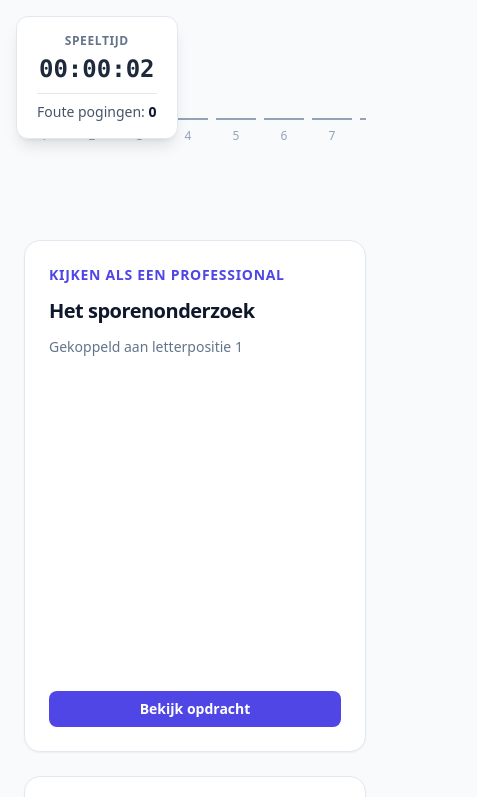
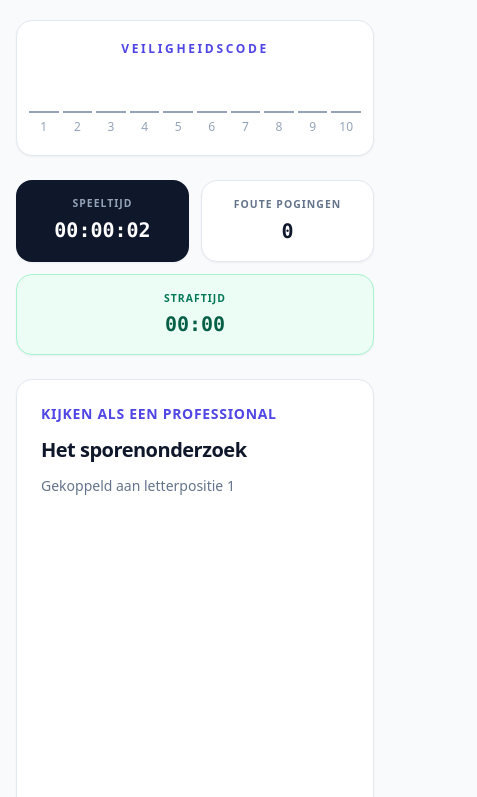
Before and after one commit to AlissaSPV/Relatiedocentdag, a plain HTML site: page index.html in a window 390 px wide. Both pictures are taken after a click on the button "Spelen". Shown: the top 797 px of the page, 477 px wide, since content can reach past the window. Drawn offline with nearby package versions, Linux system fonts and the light colour scheme.

Commit message:
Improve mobile layout and card input locking

```diff
--- a/index.html
+++ b/index.html
@@ -1,5 +1,5 @@
 <!doctype html>
-<html lang="en">
+<html lang="nl">
   <head>
     <meta charset="UTF-8" />
     <meta name="viewport" content="width=device-width, initial-scale=1.0" />
@@ -164,39 +164,16 @@
         </div>
       </div>
 
-      <aside
-        class="fixed left-4 top-4 z-50 min-w-40 rounded-xl border border-slate-200 bg-white px-5 py-4 text-center shadow-lg"
-        role="timer"
-      >
-        <p class="text-xs font-bold uppercase tracking-wider text-slate-500">Speeltijd</p>
-        <p class="mt-1 font-mono text-2xl font-bold tabular-nums text-slate-800">
-          {{ formatTimePlayed(gameState.timePlayed) }}
-        </p>
-        <p class="mt-2 border-t border-slate-200 pt-2 text-sm text-slate-600">
-          Foute pogingen:
-          <span class="font-bold text-slate-900">{{ gameState.totalWrongInputs }}</span>
-        </p>
-      </aside>
-
-      <aside
-        v-if="gameState.hasPunishment"
-        class="fixed right-4 top-4 z-50 min-w-40 rounded-xl border border-red-200 bg-red-50 px-5 py-4 text-center shadow-lg"
-        role="timer"
-        aria-live="polite"
-      >
-        <p class="text-xs font-bold uppercase tracking-wider text-red-600">Straftijd</p>
-        <p class="mt-1 font-mono text-3xl font-bold tabular-nums text-red-800">
-          {{ formatPunishmentTime(gameState.punishmentTime) }}
-        </p>
-      </aside>
-
-      <main class="mx-auto flex min-h-screen max-w-7xl flex-col px-6 py-10 lg:px-8">
-        <section aria-label="Challengewoord" class="overflow-x-auto py-8">
-          <div class="mx-auto flex min-w-max justify-center gap-2 sm:gap-4">
+      <main class="mx-auto grid min-h-screen w-full max-w-7xl content-start gap-6 px-4 py-5 sm:px-6 sm:py-8 lg:px-8">
+        <section aria-label="Challengewoord" class="rounded-2xl border border-slate-200 bg-white px-3 py-5 shadow-sm sm:px-6 sm:py-7">
+          <p class="mb-4 text-center text-xs font-bold uppercase tracking-[0.22em] text-indigo-600">
+            Veiligheidscode
+          </p>
+          <div class="mx-auto grid w-full max-w-2xl grid-cols-10 gap-1 sm:gap-3">
             <label
               v-for="(char, index) in chars"
               :key="index"
-              class="flex flex-col items-center gap-2"
+              class="flex min-w-0 flex-col items-center gap-1.5"
             >
               <span class="sr-only">Letter {{ index + 1 }}</span>
               <input
@@ -205,7 +182,7 @@
                 maxlength="1"
                 autocomplete="off"
                 :disabled="gameState.hasPunishment"
-                class="h-12 w-10 border-0 border-b-2 bg-transparent text-center text-xl font-bold uppercase outline-none transition focus:ring-0 disabled:cursor-not-allowed disabled:border-slate-300 disabled:text-slate-400 disabled:opacity-60 sm:w-12"
+                class="h-10 w-full min-w-0 border-0 border-b-2 bg-transparent p-0 text-center text-lg font-bold uppercase outline-none transition focus:ring-0 disabled:cursor-not-allowed disabled:border-slate-300 disabled:text-slate-400 disabled:opacity-60 sm:h-12 sm:text-xl"
                 :class="isLetterVisible(index) && !gameState.hasPunishment ? 'border-emerald-500 text-emerald-700' : 'border-slate-400 text-slate-900 focus:border-indigo-600'"
                 @input="handleLetterInput(index, $event)"
               />
@@ -229,11 +206,47 @@
           </p>
         </section>
 
-        <section class="grid gap-6 py-16 sm:grid-cols-2 lg:grid-cols-3">
+        <section aria-label="Gamestats" class="grid grid-cols-2 gap-3 sm:grid-cols-3 sm:gap-4">
+          <div class="rounded-2xl bg-slate-900 px-4 py-4 text-center text-white shadow-sm" role="timer">
+            <p class="text-[0.65rem] font-bold uppercase tracking-widest text-slate-400">Speeltijd</p>
+            <p class="mt-1 font-mono text-xl font-black tabular-nums sm:text-2xl">
+              {{ formatTimePlayed(gameState.timePlayed) }}
+            </p>
+          </div>
+
+          <div class="rounded-2xl border border-slate-200 bg-white px-4 py-4 text-center shadow-sm">
+            <p class="text-[0.65rem] font-bold uppercase tracking-widest text-slate-500">Foute pogingen</p>
+            <p class="mt-1 font-mono text-xl font-black tabular-nums text-slate-900 sm:text-2xl">
+              {{ gameState.totalWrongInputs }}
+            </p>
+          </div>
+
+          <div
+            class="col-span-2 rounded-2xl border px-4 py-4 text-center shadow-sm sm:col-span-1"
+            :class="gameState.hasPunishment ? 'border-red-200 bg-red-50' : 'border-emerald-200 bg-emerald-50'"
+            role="timer"
+            aria-live="polite"
+          >
+            <p
+              class="text-[0.65rem] font-bold uppercase tracking-widest"
+              :class="gameState.hasPunishment ? 'text-red-600' : 'text-emerald-700'"
+            >
+              Straftijd
+            </p>
+            <p
+              class="mt-1 font-mono text-xl font-black tabular-nums sm:text-2xl"
+              :class="gameState.hasPunishment ? 'text-red-800' : 'text-emerald-800'"
+            >
+              {{ formatPunishmentTime(gameState.punishmentTime) }}
+            </p>
+          </div>
+        </section>
+
+        <section aria-label="Opdrachten" class="grid min-w-0 gap-5 pb-6 sm:grid-cols-2 lg:grid-cols-3">
           <article
             v-for="assessment in assesmentData"
             :key="assessment.id"
-            class="h-[32rem] [perspective:1200px]"
+            class="h-[32rem] min-w-0 [perspective:1200px]"
           >
             <div
               class="relative h-full w-full transition-transform duration-500 [transform-style:preserve-3d]"
@@ -306,7 +319,7 @@
                   <textarea
                     :value="assessmentAnswers[assessment.id] ?? ''"
                     rows="3"
-                    :disabled="gameState.hasPunishment || assessment.state.isDismanteld || !assessment.state.timeLeft"
+                    :disabled="assessment.state.isDismanteld || !assessment.state.timeLeft"
                     class="mt-2 w-full resize-none rounded-lg border border-slate-300 bg-white px-3 py-2 text-sm text-slate-900 outline-none transition focus:border-indigo-600 focus:ring-2 focus:ring-indigo-200 disabled:cursor-not-allowed disabled:bg-slate-100 disabled:opacity-60"
                     placeholder="Vul hier je antwoord in"
                     @input="updateAssessmentAnswer(assessment.id, $event)"
@@ -315,7 +328,7 @@
 
                 <button
                   type="button"
-                  :disabled="gameState.hasPunishment || assessment.state.isDismanteld || !assessment.state.timeLeft"
+                  :disabled="assessment.state.isDismanteld || !assessment.state.timeLeft"
                   class="mt-3 w-full rounded-lg bg-emerald-600 px-4 py-2 text-sm font-bold text-white transition hover:bg-emerald-500 focus:outline-none focus:ring-2 focus:ring-emerald-600 focus:ring-offset-2 disabled:cursor-not-allowed disabled:opacity-60"
                   @click="submitAssessmentAnswer(assessment)"
                 >
```
